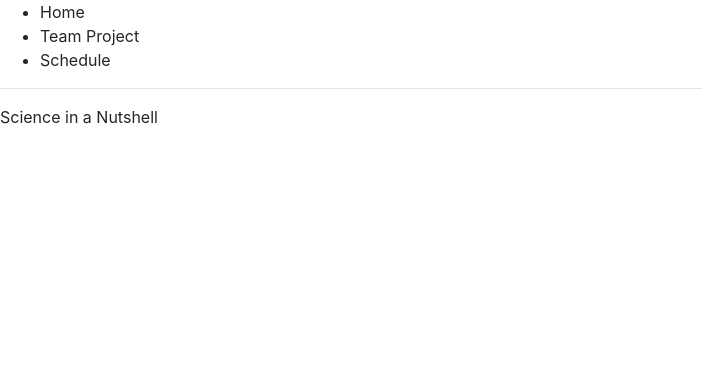
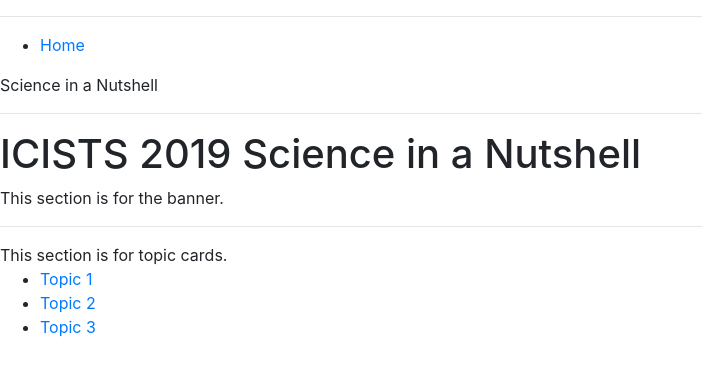
Before and after one commit to icists/scinutsh, a React (Create React App) app: page / in a window 1280 px wide. Shown: the top 376 px of the page, without its empty margins (0-702 px from the left). Built offline with nearby package versions, Linux system fonts and the light colour scheme.

Commit message:
Basic Structrue of this project

```diff
--- a/package.json
+++ b/package.json
@@ -7,8 +7,10 @@
     "@types/node": "12.0.8",
     "@types/react": "16.8.20",
     "@types/react-dom": "16.8.4",
+    "@types/react-router-dom": "^4.3.4",
     "react": "^16.8.6",
     "react-dom": "^16.8.6",
+    "react-router-dom": "^5.0.1",
     "react-scripts": "3.0.1",
     "typescript": "3.5.2"
   },
--- a/src/components/NavBar/index.tsx
+++ b/src/components/NavBar/index.tsx
@@ -1,4 +1,7 @@
 import React from 'react';
+import { Link } from 'react-router-dom';
+
+import * as ROUTES from '../../pages/routes';
 
 const Navigation = [
   'Home',
@@ -9,9 +12,11 @@
 const NavBar: React.FC = () => (
   <div className="nav-bar">
     <ul>
-    {Navigation.map(navElement => (
-      <li>{navElement}</li>
-    ))}
+      <li>
+        <Link to={ROUTES.HOME}>
+          Home
+        </Link>
+      </li>
     </ul>
   </div>
 )
--- a/src/pages/App/index.tsx
+++ b/src/pages/App/index.tsx
@@ -1,14 +1,27 @@
 import React from 'react';
+import { HashRouter, Switch, Route } from 'react-router-dom';
 import './App.css';
 
 import NavBar from '../../components/NavBar';
 
+import * as ROUTES from '../../pages/routes';
+
+import HomePage from '../Home';
+import TopicPage from '../Topic';
+
 const App: React.FC = () => {
   return (
     <div className="App">
-      <NavBar/>
       <hr/>
-      Science in a Nutshell
+      <HashRouter>
+        <NavBar/>
+        Science in a Nutshell
+        <hr/>
+        <Switch>
+          <Route exact={true} path={ROUTES.HOME} component={HomePage}/>
+          <Route path={ROUTES.TOPIC} component={TopicPage}/>
+        </Switch>
+      </HashRouter>
     </div>
   );
 }
--- /dev/null
+++ b/src/pages/Home/index.tsx
@@ -0,0 +1,30 @@
+import React from 'react';
+import { Link } from 'react-router-dom';
+
+const Home: React.FC = () => (
+  <div className='home-page'>
+    <h1>
+      ICISTS 2019 Science in a Nutshell
+    </h1>
+    <div className='home-page-banner'>
+      This section is for the banner.
+    </div>
+    <hr/>
+    <div className="home-page-topic-cards">
+      This section is for topic cards.
+      <ul>
+        <li>
+          <Link to='topic/1'>Topic 1</Link>
+        </li>
+        <li>
+          <Link to='topic/2'>Topic 2</Link>
+        </li>
+        <li>
+          <Link to='topic/3'>Topic 3</Link>
+        </li>
+      </ul>
+    </div>
+  </div>
+)
+
+export default Home;
--- /dev/null
+++ b/src/pages/Topic/index.tsx
@@ -0,0 +1,19 @@
+import React from 'react';
+
+const TopicPage: React.FC = (props: any) => (
+  <div className='topic-page'>
+    <div className="topic-page-title">
+      <h1>
+        Topic: {props.match.params.topic}
+      </h1>
+    </div>
+    <div className="topic-page-description">
+      <p>This is a awesome topic!</p>
+    </div>
+    <div className="topic-page-materials">
+      Here are the materials
+    </div>
+  </div>
+)
+
+export default TopicPage;
--- /dev/null
+++ b/src/pages/routes.js
@@ -0,0 +1,2 @@
+export const HOME = '/';
+export const TOPIC = '/topic/:topic'
```
Also changed, not shown: 1 other file (tests, documents, lock files or other folders).
